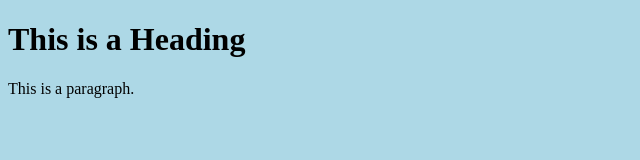
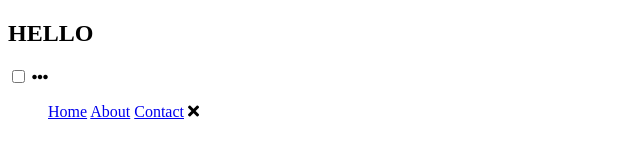
Before and after one commit to chevros/chevros.github.io, a plain HTML site: page index.html in a window 1280 px wide. Shown: the whole page, without its empty margins (0-640 px from the left). Drawn offline with Linux system fonts and the light colour scheme.

Commit message:
Update index.html

```diff
--- a/index.html
+++ b/index.html
@@ -1,13 +1,30 @@
 <!DOCTYPE html>
-<html>
-<head>
-<title>Page Title</title>
-  <link rel="stylesheet" type="text/css" href="/css/main.css">
-</head>
-<body>
+<html lang="en" dir="ltr">
+  <head>
+    <meta charset="utf-8">
+    <title>CHEVROS</title>
+    <link rel="stylesheet" type="text/css" href="CSS/Style.css">
+    <link rel="stylesheet" href="https://use.fontawesome.com/releases/v5.7.2/css/all.css">
+    <meta name="viewport" content="width=device-width, initial-scale=1">
+  </head>
+  <body>
+    <div class="header">
+      <div class="container">
+          <h2 class="logo">HELLO</h2>
+          <input type="checkbox" id="chk">
+          <label for="chk" class="show-menu-btn">
+            <i class="fas fa-ellipsis-h"></i>
+          </label>
 
-<h1>This is a Heading</h1>
-<p>This is a paragraph.</p>
-
-</body>
+          <ul class="menu">
+              <a href="#">Home</a>
+              <a href="#">About</a>
+              <a href="#">Contact</a>
+              <label for="chk" class="hide-menu-btn">
+                <i class="fas fa-times"></i>
+              </label>
+          </ul>
+      </div>
+    </div>
+  </body>
 </html>
```
